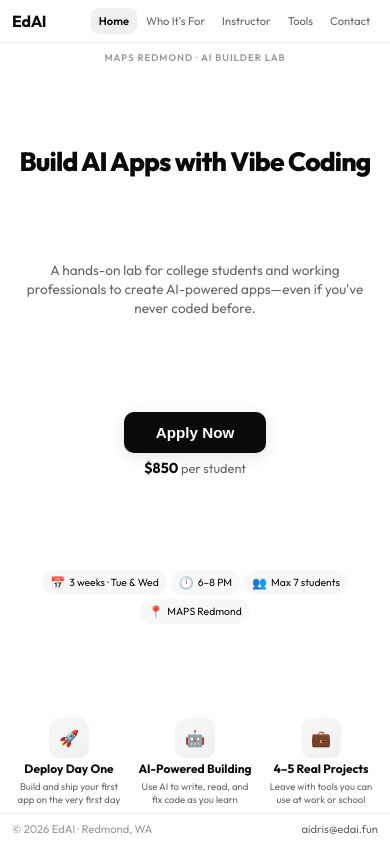
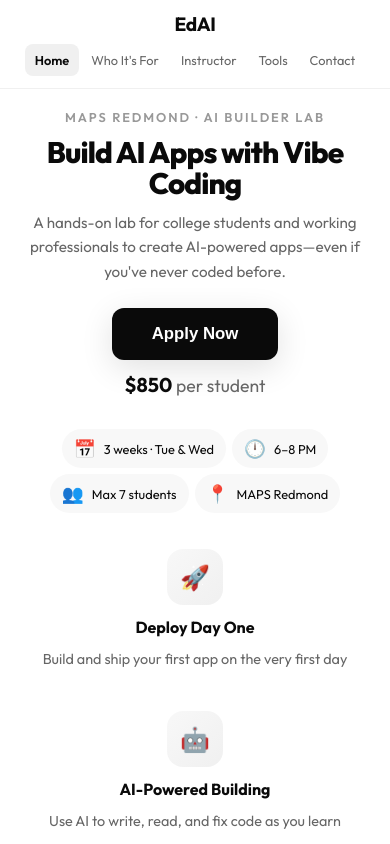
Before and after one commit to aidrisedai/edai-accelerator-landing-, a website: page maps-ai.html in a window 390 px wide. Shown: the top 844 px of the page. Drawn offline with Linux system fonts and the light colour scheme.

Commit message:
Revert "Make home view fit viewport without scrolling on mobile"
This reverts commit 991e433646a9581f1a4e7fedb4a837ba6ec26a88.

```diff
--- a/maps-ai.html
+++ b/maps-ai.html
@@ -726,257 +726,153 @@
       color: #0a0a0a;
     }
 
-    /* RESPONSIVE - NO SCROLL MOBILE LAYOUT */
+    /* RESPONSIVE */
     @media (max-width: 768px) {
-      html {
-        height: 100%;
-        overflow: hidden;
-      }
-
-      body {
-        height: 100%;
-        overflow: hidden;
-        display: flex;
+      html, body {
+        overflow-x: hidden;
+      }
+
+      .header {
+        padding: 12px 16px;
         flex-direction: column;
-      }
-
-      .header {
+        gap: 8px;
+        position: sticky;
+        top: 0;
+        background: #ffffff;
+        z-index: 100;
+      }
+
+      .nav {
+        gap: 2px;
+        flex-wrap: wrap;
+        justify-content: center;
+      }
+
+      .nav-link {
+        padding: 8px 10px;
+        font-size: 0.8rem;
+      }
+
+      .main {
+        padding: 20px 16px 32px;
+        min-height: auto;
+        justify-content: flex-start;
+      }
+
+      .eyebrow {
+        margin-bottom: 12px;
+      }
+
+      .title {
+        font-size: 1.85rem;
+        margin-bottom: 12px;
+      }
+
+      .subtitle {
+        font-size: 0.95rem;
+        margin-bottom: 24px;
+      }
+
+      .cta-area {
+        margin-bottom: 32px;
+      }
+
+      .cta-button {
+        padding: 16px 40px;
+        width: 100%;
+        max-width: 280px;
+        font-size: 1.05rem;
+      }
+
+      .info-bar {
+        gap: 6px;
+        margin-bottom: 24px;
+      }
+
+      .info-chip {
         padding: 8px 12px;
-        flex-direction: row;
-        gap: 0;
-        flex-shrink: 0;
-        border-bottom: 1px solid #eee;
-      }
-
-      .brand {
-        font-size: 1rem;
-      }
-
-      .nav {
-        gap: 1px;
-        flex-wrap: nowrap;
-        overflow-x: auto;
-        -webkit-overflow-scrolling: touch;
-        scrollbar-width: none;
-        -ms-overflow-style: none;
-      }
-
-      .nav::-webkit-scrollbar {
-        display: none;
-      }
-
-      .nav-link {
-        padding: 6px 8px;
-        font-size: 0.7rem;
-        white-space: nowrap;
-        flex-shrink: 0;
-      }
-
-      .view-container {
-        flex: 1;
-        min-height: 0;
-        overflow: hidden;
-      }
-
-      .view {
-        height: 100%;
-        overflow-y: auto;
-        -webkit-overflow-scrolling: touch;
-      }
-
-      .view.active {
-        display: flex;
-      }
-
-      /* HOME VIEW - NO SCROLL */
-      #view-home {
-        overflow: hidden;
-      }
-
-      #view-home .main {
-        height: 100%;
-        padding: 8px 12px;
-        justify-content: space-between;
-        overflow: hidden;
-      }
-
-      .eyebrow {
-        font-size: 0.6rem;
-        margin-bottom: 4px;
-        letter-spacing: 0.1em;
-      }
-
-      .title {
-        font-size: 1.5rem;
-        margin-bottom: 6px;
-        line-height: 1.1;
-      }
-
-      .subtitle {
-        font-size: 0.78rem;
-        margin-bottom: 10px;
-        line-height: 1.4;
+        font-size: 0.8rem;
+      }
+
+      .features {
+        gap: 16px;
+        margin-bottom: 0;
+      }
+
+      .feature {
         max-width: 100%;
-      }
-
-      .cta-area {
-        margin-bottom: 10px;
-        gap: 6px;
-      }
-
-      .cta-button {
-        padding: 12px 32px;
-        font-size: 0.95rem;
-        border-radius: 10px;
-        box-shadow: 0 4px 16px rgba(0, 0, 0, 0.1);
-      }
-
-      .price-tag {
-        font-size: 0.8rem;
-      }
-
-      .price-tag strong {
+        padding: 12px;
+      }
+
+      .feature .icon {
+        font-size: 1.2rem;
+      }
+
+      .feature h3 {
         font-size: 0.9rem;
       }
 
-      .info-bar {
-        gap: 4px;
-        margin-bottom: 10px;
-        justify-content: center;
-      }
-
-      .info-chip {
-        padding: 5px 8px;
-        font-size: 0.65rem;
-        border-radius: 50px;
-        gap: 4px;
-      }
-
-      .info-chip .icon {
-        font-size: 0.75rem;
-      }
-
-      .features {
-        gap: 8px;
-        flex-direction: row;
-        flex-wrap: nowrap;
-        justify-content: center;
-        width: 100%;
-      }
-
-      .feature {
-        flex: 1;
-        max-width: none;
-        min-width: 0;
-        gap: 4px;
-        padding: 0;
-      }
-
-      .feature-icon {
-        width: 36px;
-        height: 36px;
-        font-size: 1rem;
-        border-radius: 10px;
-      }
-
-      .feature-title {
-        font-size: 0.7rem;
-        line-height: 1.2;
-      }
-
-      .feature-desc {
-        font-size: 0.6rem;
-        line-height: 1.3;
-        display: none; /* Hide on very small screens */
-      }
-
-      /* OTHER VIEWS - Can scroll */
       .faq-view {
-        padding: 16px 12px;
-        min-height: 100%;
-        justify-content: flex-start;
+        padding: 20px 16px;
       }
 
       .faq-header {
-        margin-bottom: 12px;
+        margin-bottom: 20px;
       }
 
       .faq-icon {
-        font-size: 1.5rem;
-        margin-bottom: 6px;
+        font-size: 2rem;
+        margin-bottom: 8px;
       }
 
       .faq-title {
-        font-size: 1.15rem;
+        font-size: 1.3rem;
       }
 
       .faq-subtitle {
-        font-size: 0.8rem;
+        font-size: 0.9rem;
       }
 
       .faq-cards {
         grid-template-columns: 1fr;
-        gap: 10px;
+        gap: 12px;
       }
 
       .faq-card {
-        padding: 12px;
-      }
-
-      .faq-card-icon {
-        font-size: 1.2rem;
-        margin-bottom: 6px;
+        padding: 16px;
       }
 
       .faq-card h3 {
-        font-size: 0.9rem;
-        margin-bottom: 6px;
+        font-size: 1rem;
       }
 
       .faq-card p {
-        font-size: 0.78rem;
-        line-height: 1.4;
-      }
-
-      .faq-card li {
-        font-size: 0.78rem;
-        margin-bottom: 4px;
-        padding-left: 16px;
+        font-size: 0.85rem;
       }
 
       .highlight-box {
-        padding: 12px;
-        margin-top: 12px;
+        padding: 16px;
+        margin-top: 20px;
       }
 
       .highlight-box h3 {
-        font-size: 0.9rem;
-        margin-bottom: 8px;
-      }
-
-      .highlight-box p {
-        font-size: 0.78rem;
+        font-size: 1rem;
       }
 
       .highlight-box ul {
         grid-template-columns: 1fr;
-        gap: 4px;
+        gap: 6px;
       }
 
       .highlight-box li {
-        font-size: 0.78rem;
+        font-size: 0.85rem;
       }
 
       .footer {
-        padding: 8px 12px;
-        flex-direction: row;
-        justify-content: space-between;
-        font-size: 0.7rem;
-        flex-shrink: 0;
-      }
-
-      .footer a {
-        font-size: 0.7rem;
+        padding: 16px;
+        flex-direction: column;
+        gap: 8px;
+        text-align: center;
       }
 
       /* Chat Modal Mobile - Critical keyboard fix */
@@ -1143,76 +1039,24 @@
       }
     }
 
-    /* Show feature descriptions on taller phones */
-    @media (max-width: 768px) and (min-height: 700px) {
-      .feature-desc {
-        display: block;
-      }
-
-      .title {
-        font-size: 1.65rem;
-      }
-
-      .subtitle {
-        font-size: 0.85rem;
-        margin-bottom: 14px;
-      }
-
-      .cta-area {
-        margin-bottom: 14px;
-      }
-
-      .info-bar {
-        margin-bottom: 14px;
-      }
-
-      .features {
-        gap: 12px;
-      }
-
-      .feature-icon {
-        width: 40px;
-        height: 40px;
-      }
-
-      .feature-title {
-        font-size: 0.75rem;
-      }
-    }
-
     /* Extra small screens */
     @media (max-width: 380px) {
       .nav-link {
-        padding: 5px 6px;
-        font-size: 0.65rem;
+        padding: 6px 8px;
+        font-size: 0.72rem;
       }
 
       .title {
-        font-size: 1.35rem;
+        font-size: 1.6rem;
       }
 
       .subtitle {
+        font-size: 0.88rem;
+      }
+
+      .info-chip {
+        padding: 6px 10px;
         font-size: 0.72rem;
-      }
-
-      .info-chip {
-        padding: 4px 6px;
-        font-size: 0.6rem;
-      }
-
-      .cta-button {
-        padding: 10px 24px;
-        font-size: 0.85rem;
-      }
-
-      .feature-icon {
-        width: 32px;
-        height: 32px;
-        font-size: 0.9rem;
-      }
-
-      .feature-title {
-        font-size: 0.65rem;
       }
 
       .chat-option {
@@ -1223,60 +1067,6 @@
       .chat-bubble {
         font-size: 0.85rem;
         padding: 10px 12px;
-      }
-    }
-
-    /* Very short screens */
-    @media (max-width: 768px) and (max-height: 600px) {
-      .eyebrow {
-        display: none;
-      }
-
-      .title {
-        font-size: 1.3rem;
-        margin-bottom: 4px;
-      }
-
-      .subtitle {
-        font-size: 0.7rem;
-        margin-bottom: 8px;
-      }
-
-      .cta-area {
-        margin-bottom: 6px;
-        gap: 4px;
-      }
-
-      .cta-button {
-        padding: 10px 24px;
-        font-size: 0.85rem;
-      }
-
-      .price-tag {
-        font-size: 0.7rem;
-      }
-
-      .info-bar {
-        margin-bottom: 6px;
-      }
-
-      .info-chip {
-        padding: 3px 6px;
-        font-size: 0.58rem;
-      }
-
-      .feature-icon {
-        width: 28px;
-        height: 28px;
-        font-size: 0.8rem;
-      }
-
-      .feature-title {
-        font-size: 0.6rem;
-      }
-
-      .feature-desc {
-        display: none;
       }
     }
 
```
